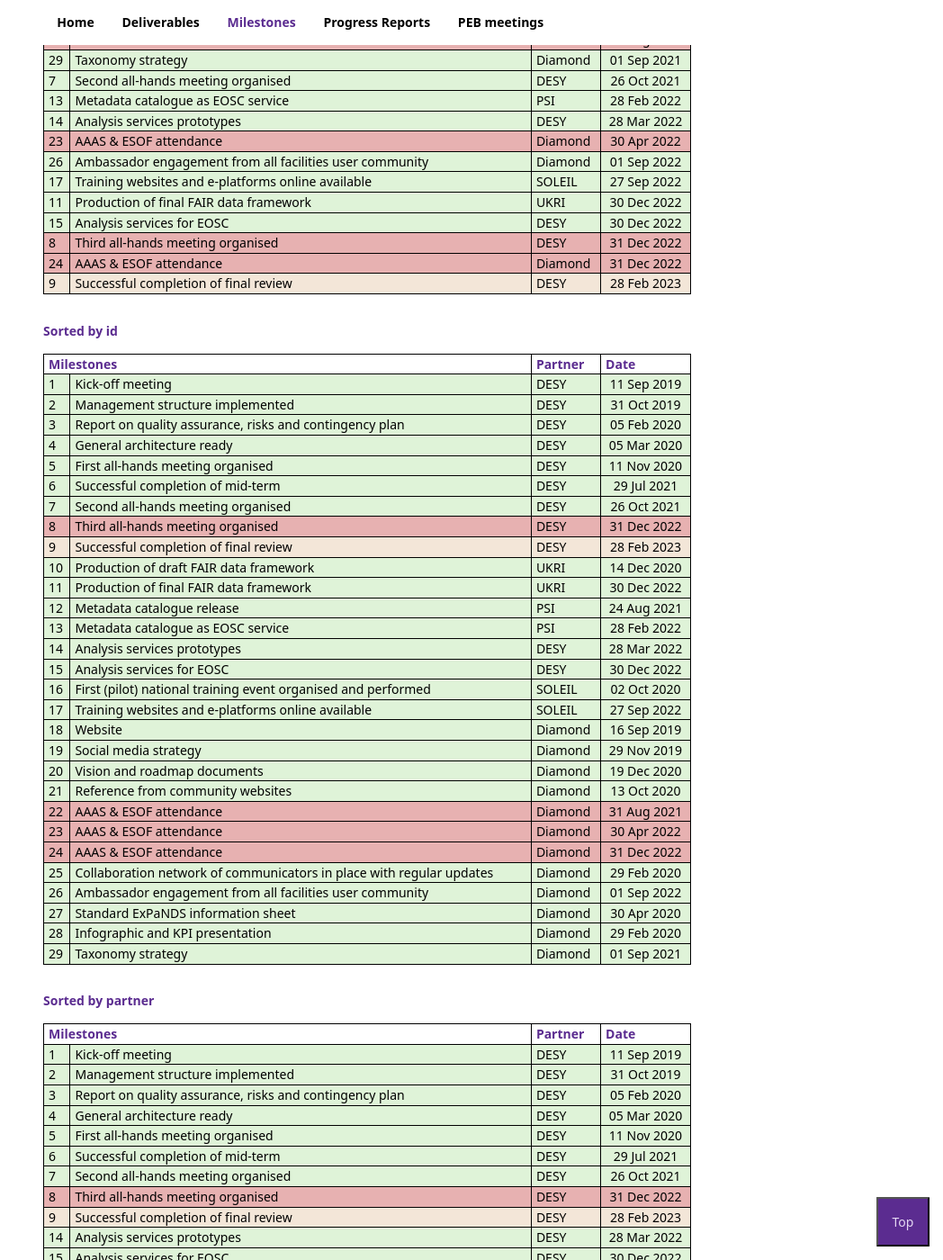
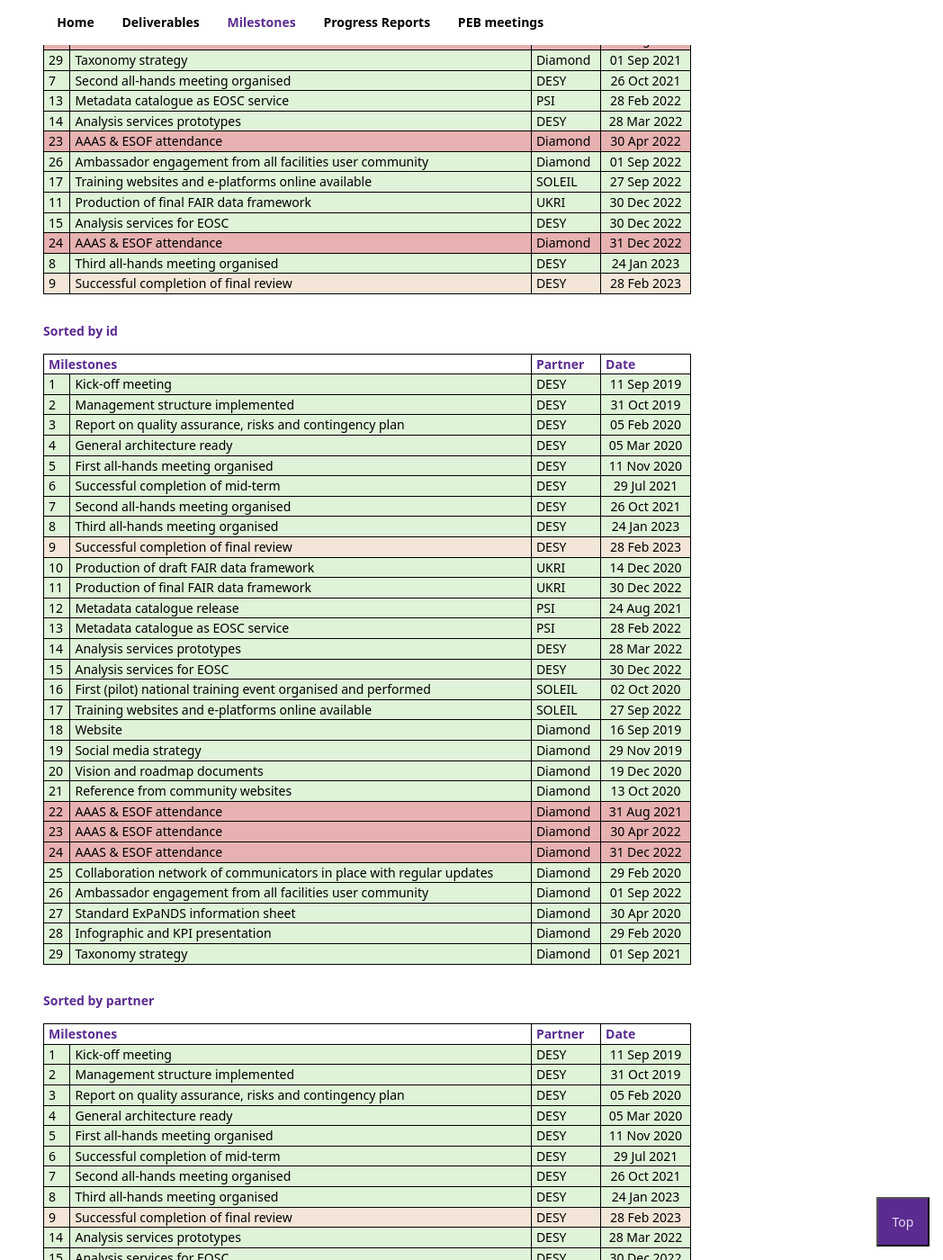
Before and after one commit to ExPaNDS-eu/WP1-reporting, a Jekyll site: the page built from milestones.html, in a window 1280 px wide and 1400 px high, scrolled down 717 px. Shown: the whole window at 90% size, without its empty margins (232-1280 px from the left). Built offline with Jekyll 4.4.1, drawn with Linux system fonts in a browser that asks for light colours.

Commit message:
Update milestones.yml

```diff
--- a/_data/milestones.yml
+++ b/_data/milestones.yml
@@ -56,8 +56,8 @@
 - id: 8
   name: Third all-hands meeting organised
   partner: DESY
-  date: 2022-12-31
-  status: pending
+  date: 2023-01-24
+  status: achieved
   wp: "1"
 
 - id: 9
```
